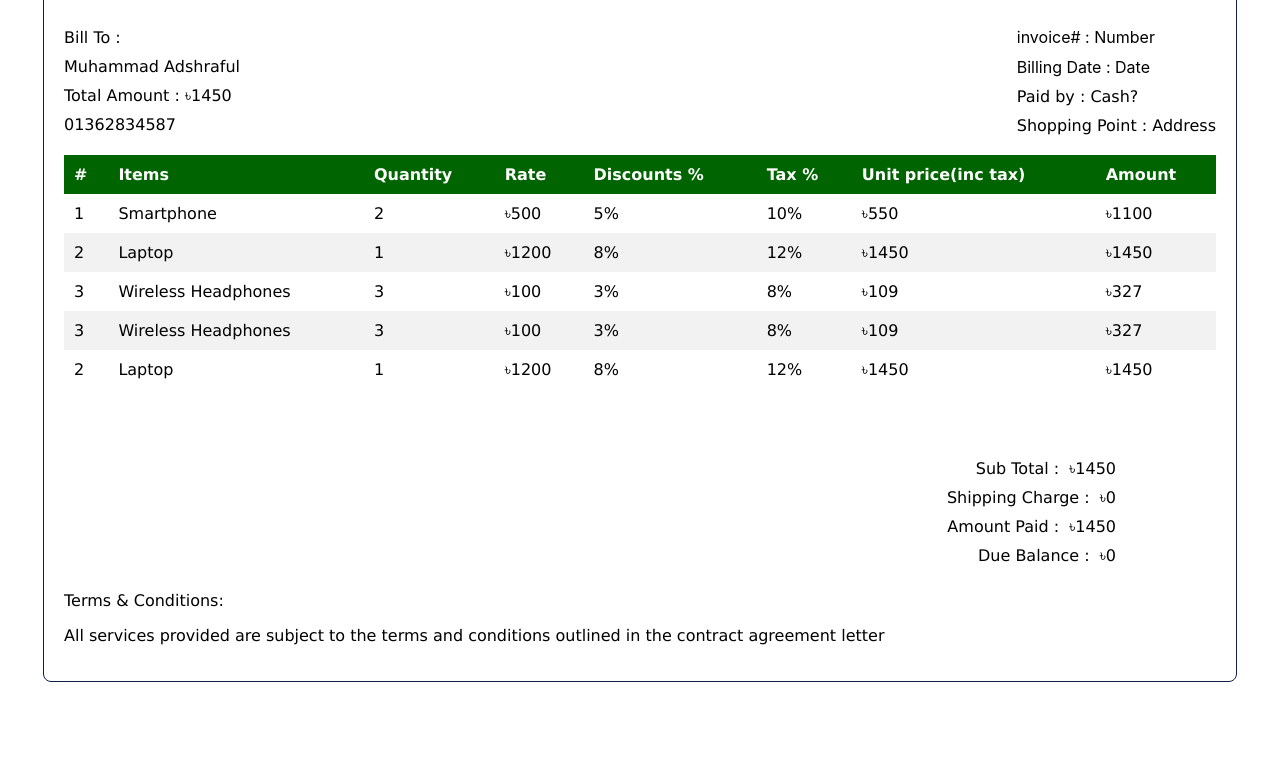
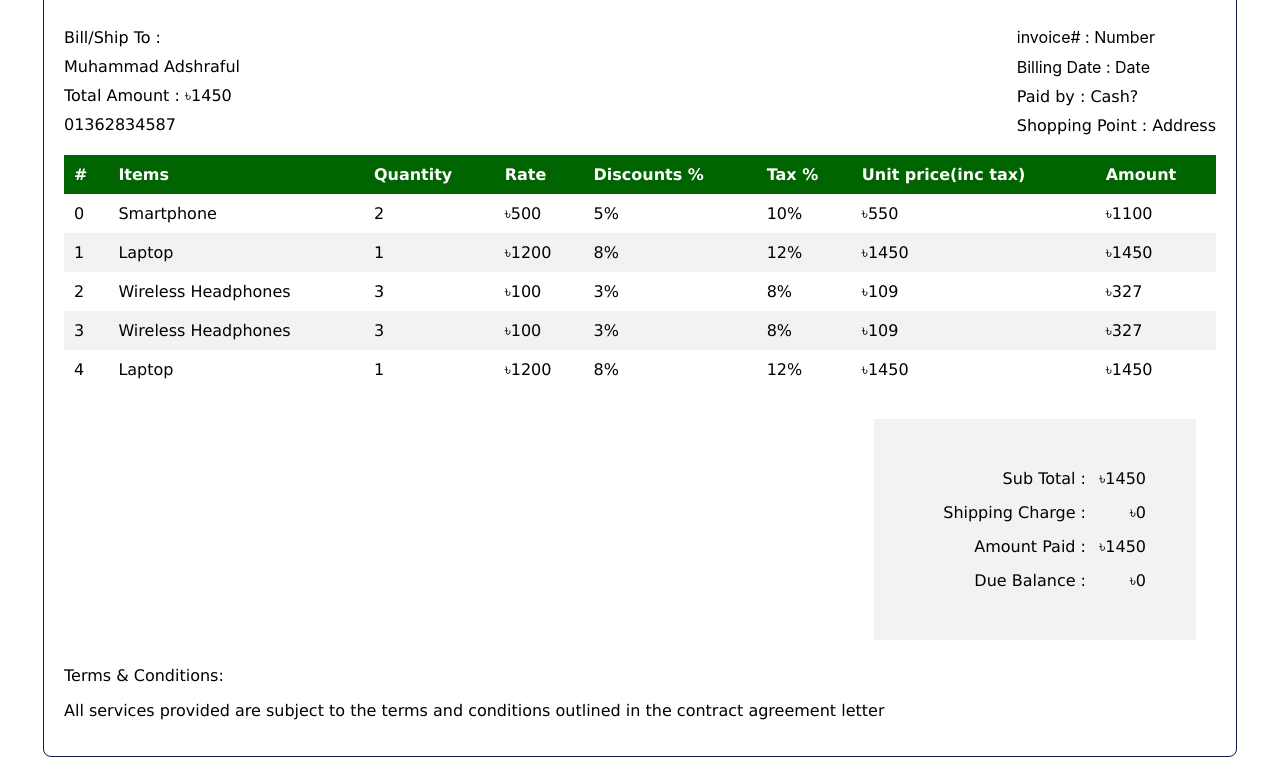
Before and after one commit to muhamash/invoice, a plain HTML site: page index.html in a window 1280 px wide. Shown: the part 270-1027 px from the top of the page. Before the commit the page ends 952 px from the top, so only its background shows below. Drawn offline with Linux system fonts and the light colour scheme.

Commit message:
invoice amount calculations

```diff
--- a/index.html
+++ b/index.html
@@ -127,7 +127,7 @@
 		<!-- bill to and invoice no. -->
 		<div style="display: flex; align-items:center; justify-content:space-between">
 			<div>
-				<p style="margin: 0; padding:10px 0px 0px 0px;">Bill To :</p>
+				<p style="margin: 0; padding:10px 0px 0px 0px;">Bill/Ship To :</p>
 				<p style="margin: 0; padding:10px 0px 0px 0px;">Muhammad Adshraful</p>
 				<p style="margin: 0; padding:10px 0px 0px 0px;">Total Amount : ৳1450</p>
 				<p style="margin: 0; padding:10px 0px 0px 0px;">01362834587</p>
@@ -156,7 +156,7 @@
 
     		<!-- First Item Row -->
    			<tr style="background-color:#fff;">
-        		<td style="padding: 10px;">1</td>
+        		<td style="padding: 10px;">0</td>
         		<td style="padding: 10px;">Smartphone</td>
         		<td style="padding: 10px;">2</td>
         		<td style="padding: 10px;">৳500</td>
@@ -168,7 +168,7 @@
 
     		<!-- Second Item Row -->
     		<tr style="background-color:#f2f2f2;">
-        		<td style="padding: 10px;">2</td>
+        		<td style="padding: 10px;">1</td>
         		<td style="padding: 10px;">Laptop</td>
         		<td style="padding: 10px;">1</td>
         		<td style="padding: 10px;">৳1200</td>
@@ -180,7 +180,7 @@
 
    			 <!-- Third Item Row -->
     		<tr style="background-color:#fff;">
-        		<td style="padding: 10px;">3</td>
+        		<td style="padding: 10px;">2</td>
         		<td style="padding: 10px;">Wireless Headphones</td>
         		<td style="padding: 10px;">3</td>
         		<td style="padding: 10px;">৳100</td>
@@ -203,7 +203,7 @@
     		</tr>
 			<!-- fifth -->
 			<tr style="background-color:#fff;">
-        		<td style="padding: 10px;">2</td>
+        		<td style="padding: 10px;">4</td>
         		<td style="padding: 10px;">Laptop</td>
         		<td style="padding: 10px;">1</td>
         		<td style="padding: 10px;">৳1200</td>
@@ -215,7 +215,8 @@
 			</table>
 		</div>
 			<!-- calculation div should placed bellow amount row -->
-		<div style="display: flex; flex-direction:column; gap:10px; justify-content:flex-end; align-items: flex-end; padding: 50px 100px 10px 10px">
+		<div style="display: flex; justify-content:flex-end; padding: 10px 20px;">
+			<div style="display: flex; flex-direction:column; gap:15px; align-items: flex-end; padding: 50px; background-color:#f2f2f2; width: 20%;">
 			<!-- Total Calculation Row -->
     		<!-- <table>
 				<tr style="background-color:#ffffff;">
@@ -235,20 +236,21 @@
 
 			<div style="display: flex; gap:10px; align-items:center;">
 				<p style="margin: 0px;">Sub Total :</p>
-				<p style="margin: 0px;">৳1450</p>
+				<p style="margin: 0px; width: 50px; text-align:right;">৳1450</p>
 			</div>
 			<div style="display: flex; gap:10px; align-items:center;">
 				<p style="margin: 0px;">Shipping Charge :</p>
-				<p style="margin: 0px;">৳0</p>
+				<p style="margin: 0px; width: 50px; text-align:right;">৳0</p>
 			</div>
 			<div style="display: flex; gap:10px; align-items:center;">
-				<p style="margin: 0px;">Amount Paid :</p>
-				<p style="margin: 0px;">৳1450</p>
+				<p style="margin: 0px; ">Amount Paid :</p>
+				<p style="margin: 0px; width: 50px; text-align:right;">৳1450</p>
 			</div>
 			<div style="display: flex; gap:10px; align-items:center;">
 				<p style="margin: 0px;">Due Balance :</p>
-				<p style="margin: 0px;">৳0</p>
+				<p style="margin: 0px; width: 50px; text-align:right;">৳0</p>
 			</div>
+		</div>
 		</div>
 		<div>
 			<p>Terms & Conditions:</p>
```
